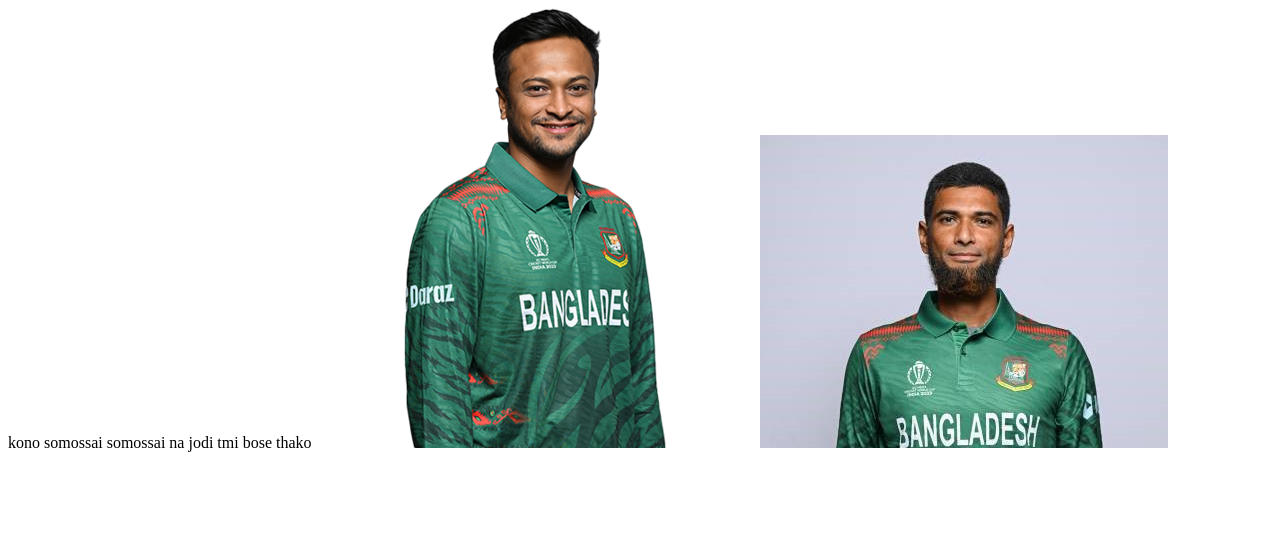
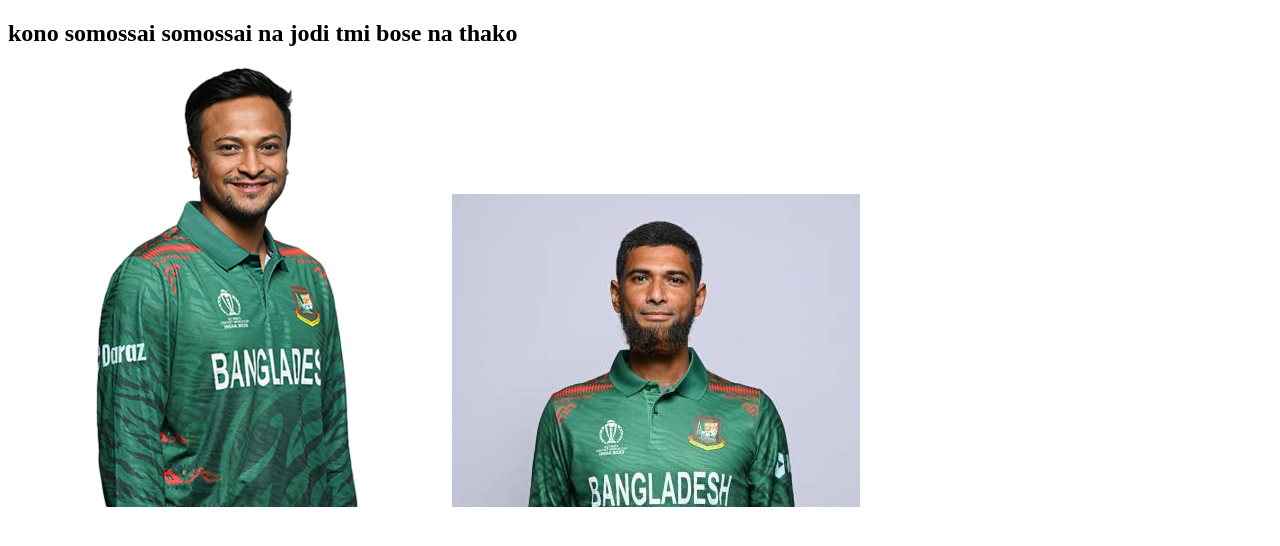
Before and after one commit to Toha16/problem-will-never-last, a plain HTML site: page index.html in a window 1280 px wide. Drawn offline with Linux system fonts and the light colour scheme.

```diff
--- a/index.html
+++ b/index.html
@@ -6,7 +6,7 @@
     <title>Problem will Never Last Forever</title>
 </head>
 <body>
-    <h>kono somossai somossai na jodi tmi bose thako</h>
+    <h2>kono somossai somossai na jodi tmi bose na thako</h2>
     <img src="sakib.png" alt="">
     <img src="mahmudullah.jpg" alt="">
 
```
